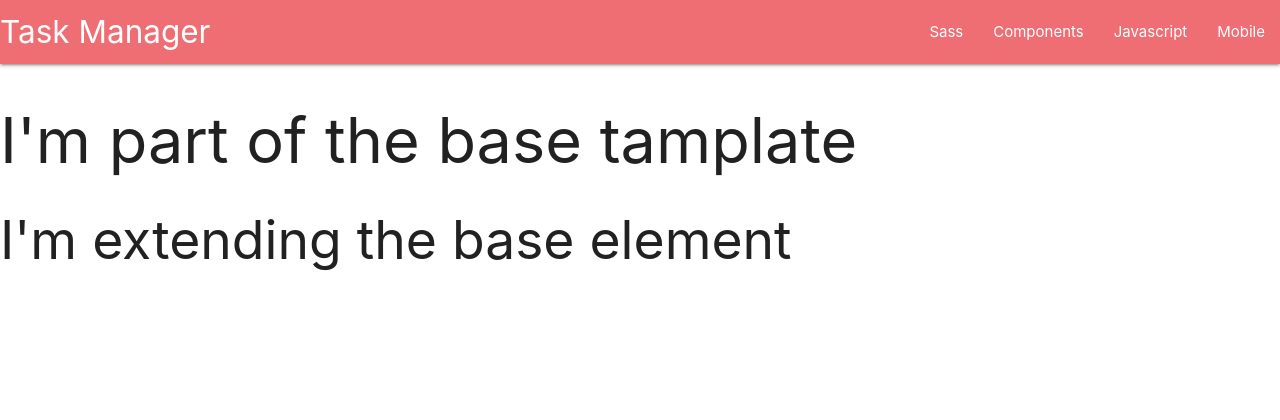
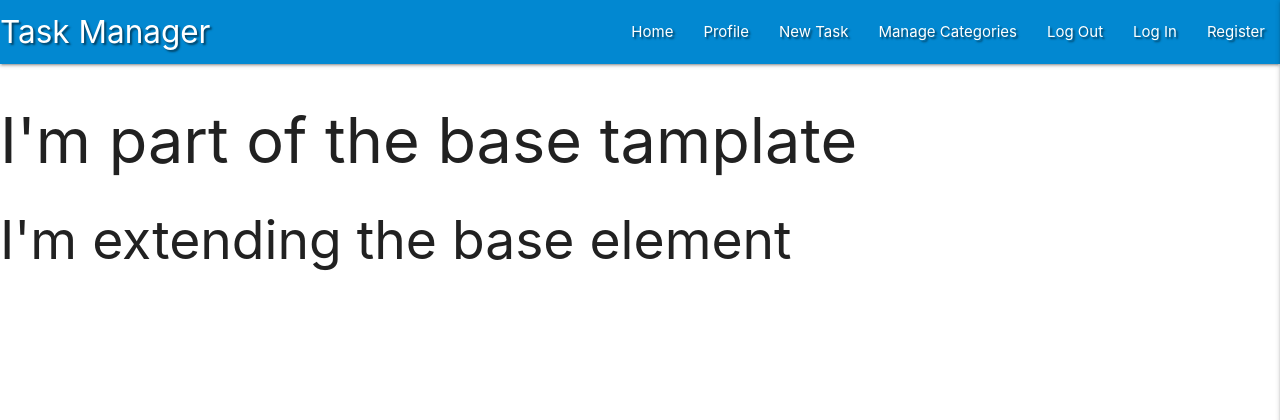
Before and after one commit to whatnote/taskManager, a Flask app: page / in a window 1280 px wide. Shown: the top 420 px of the page. Run offline with Flask 2, Linux system fonts and the light colour scheme; data that the repository does not hold is empty; some libraries are stand-ins or nearby versions.

Commit message:
add materialize right side nave

```diff
--- a/static/js/script.js
+++ b/static/js/script.js
@@ -0,0 +1,3 @@
+$(document).ready(function(){
+    $('.sidenav').sidenav({edge: "right"});
+  });
--- a/templates/base.html
+++ b/templates/base.html
@@ -15,23 +15,30 @@
     <header>
         <!-- top nav bar-->
         <nav>
-            <div class="nav-wrapper test-shadow">
-              <a href="#!" class="brand-logo">Task Manager</a>
-              <a href="#" data-target="mobile-demo" class="sidenav-trigger"><i class="material-icons">menu</i></a>
+            <div class="nav-wrapper text-shadow light-blue darken-2">
+              <a href="{{ url_for('get_tasks') }}" class="brand-logo">Task Manager</a>
+              <a href="#" data-target="mobile-demo" class="sidenav-trigger right"><i class="fas fa-bars"></i></a>
               <ul class="right hide-on-med-and-down">
-                <li><a href="sass.html">Sass</a></li>
-                <li><a href="badges.html">Components</a></li>
-                <li><a href="collapsible.html">Javascript</a></li>
-                <li><a href="mobile.html">Mobile</a></li>
+                <li><a href="{{ url_for('get_tasks') }}">Home</a></li>
+                <li><a href="#">Profile</a></li>
+                <li><a href="#">New Task</a></li>
+                <li><a href="#">Manage Categories</a></li>
+                <li><a href="#">Log Out</a></li>
+                <li><a href="#">Log In</a></li>
+                <li><a href="#">Register</a></li>
               </ul>
             </div>
           </nav>
         <!-- side nav bar-->
           <ul class="sidenav" id="mobile-demo">
-            <li><a href="sass.html">Sass</a></li>
-            <li><a href="badges.html">Components</a></li>
-            <li><a href="collapsible.html">Javascript</a></li>
-            <li><a href="mobile.html">Mobile</a></li>
+            <li><a href="{{ url_for('get_tasks') }}">Home</a></li>
+                <li><h4 class="center-align light-blue-text text-darken-4">Task Manager</h4></li>
+                <li><a href="#">Profile</a></li>
+                <li><a href="#">New Task</a></li>
+                <li><a href="#">Manage Categories</a></li>
+                <li><a href="#">Log Out</a></li>
+                <li><a href="#">Log In</a></li>
+                <li><a href="#">Register</a></li>
           </ul>
 
     </header>
```
